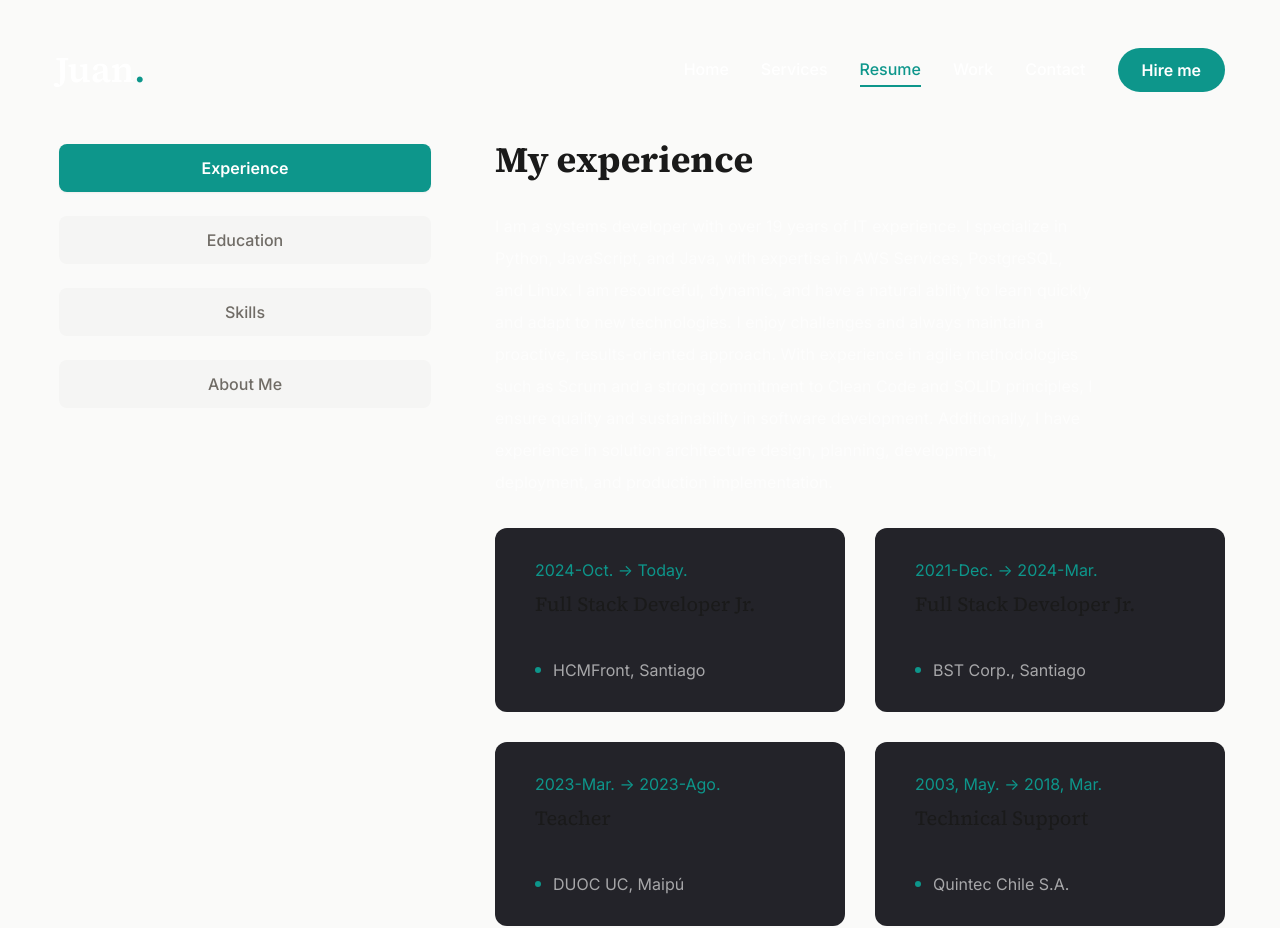
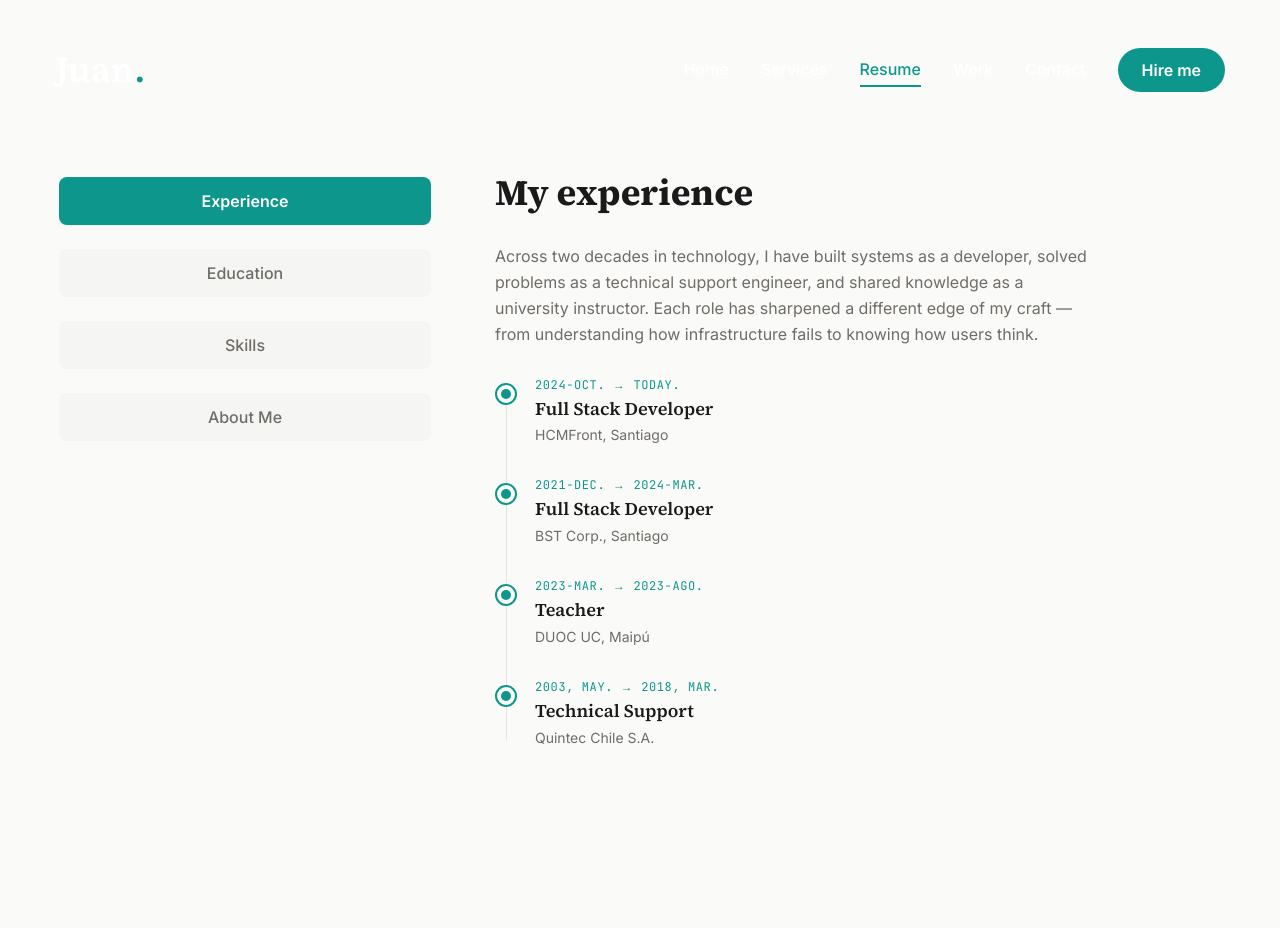
Before and after one commit to juancodedev/porfolio_nextjs, a Next.js app: page /resume in a window 1280 px wide. After the commit the page ends 800 px from the top, so only its background shows below. Built offline with nearby package versions, Linux system fonts and the light colour scheme.

Commit message:
feat: redesign resume page — narrative About, Timeline, SkillGroup, unified 19yr story

```diff
--- a/src/app/resume/ResumeClient.tsx
+++ b/src/app/resume/ResumeClient.tsx
@@ -1,15 +1,48 @@
 "use client";
 
-import {
-  Tooltip,
-  TooltipContent,
-  TooltipProvider,
-  TooltipTrigger,
-} from "@/components/ui/tooltip"
-import { ScrollArea } from "@/components/ui/scroll-area";
-import { motion } from 'framer-motion';
+import { motion } from "framer-motion";
 import { Tabs, TabsContent, TabsList, TabsTrigger } from "@/components/ui/tabs";
+import Timeline from "@/components/Timeline";
+import SkillGroup from "@/components/SkillGroup";
 import { about, experience, education, skills } from "@/data/resume";
+
+const frontendNames = new Set([
+  "HTML 5", "CSS 3", "Javascript", "Typescript",
+  "React", "Next.js", "Tailwind CSS", "Bootstrap",
+]);
+const backendNames = new Set(["Python", "Postgresql", "Mysql"]);
+const devopsNames = new Set([
+  "AWS", "EC2", "Vercel", "Heroku",
+  "GitHub Actions", "Jenkins", "Linux",
+]);
+const toolsNames = new Set([
+  "Git", "GitHub", "Figma", "Jira", "Sonarqube", "Scrum",
+]);
+
+function toSkillGroupItems(names: Set<string>) {
+  return skills.skillList
+    .filter((s) => names.has(s.skillName))
+    .map((s) => ({ icon: s.icon, name: s.skillName }));
+}
+
+const skillGroups = [
+  { groupName: "Frontend", skills: toSkillGroupItems(frontendNames) },
+  { groupName: "Backend", skills: toSkillGroupItems(backendNames) },
+  { groupName: "DevOps / Cloud", skills: toSkillGroupItems(devopsNames) },
+  { groupName: "Tools", skills: toSkillGroupItems(toolsNames) },
+];
+
+const experienceTimeline = experience.items.map((item) => ({
+  period: item.duration,
+  title: item.position,
+  organization: item.company,
+}));
+
+const educationTimeline = education.items.map((item) => ({
+  period: item.duration,
+  title: item.degree,
+  organization: item.institution,
+}));
 
 const ResumeClient = () => {
   return (
@@ -17,110 +50,109 @@ const ResumeClient = () => {
       initial={{ opacity: 0 }}
       animate={{
         opacity: 1,
-                transition: {
-                    delay: 0.5,
-                    duration: 0.4,
-                    ease: "easeIn"
-                },
+        transition: { delay: 0.5, duration: 0.4, ease: "easeIn" },
       }}
       className="min-h-[80vh] flex items-center justify-center py-12 xl:py-0"
     >
       <div className="container mx-auto">
-                <Tabs defaultValue="experience" className="flex flex-col xl:flex-row gap-[60px]">
+        <Tabs
+          defaultValue="experience"
+          className="flex flex-col xl:flex-row gap-[60px]"
+        >
           <TabsList className="flex flex-col w-full max-w-[380px] mx-auto xl:mx-0 gap-6">
             <TabsTrigger value="experience">Experience</TabsTrigger>
             <TabsTrigger value="education">Education</TabsTrigger>
             <TabsTrigger value="skills">Skills</TabsTrigger>
             <TabsTrigger value="about">About Me</TabsTrigger>
           </TabsList>
+
           <div className="min-h-[70vh] w-full">
+            {/* ---- Experience Tab ---- */}
             <TabsContent value="experience" className="w-full">
               <div className="flex flex-col gap-[30px] text-center xl:text-left">
-                                <h3 className="text-4xl font-bold">{experience.title} </h3>
-                                <p className="max-w-[600px] text-white/60 mx-auto xl:mx-0">{experience.description} </p>
-                                <ScrollArea className="h-[400px]">
-                                    <ul className="grid grid-cols-1 lg:grid-cols-2 gap-[30px]">
-                                        {experience.items.map((item, index) => (
-                                            <li key={index}
-                                                className="bg-[#232329] h-[184px] py-6 px-10 rounded-xl flex flex-col justify-center items-center lg:items-start gap-1"
-                                            >
-                                                <span className="text-accent">{item.duration}</span>
-                                                <h3 className="text-xl max-w-[260px] min-h-[60px] text-center lg:text-left">{item.position}</h3>
-                                                <div className="flex items-center gap-3">
-                                                    <span className="w-[6px] h-[6px] rounded-full bg-accent"></span>
-                                                    <p className="text-white/60">{item.company}</p>
-                                                </div>
-                                            </li>
-                                        ))}
-                                    </ul>
-                                </ScrollArea>
+                <h3 className="text-4xl font-serif font-bold text-foreground">
+                  {experience.title}
+                </h3>
+                <p className="max-w-[600px] text-muted-foreground mx-auto xl:mx-0 leading-relaxed">
+                  {experience.description}
+                </p>
+                <Timeline items={experienceTimeline} />
               </div>
             </TabsContent>
+
+            {/* ---- Education Tab ---- */}
             <TabsContent value="education" className="w-full">
               <div className="flex flex-col gap-[30px] text-center xl:text-left">
-                                <h3 className="text-4xl font-bold">{education.title} </h3>
-                                <p className="max-w-[600px] text-white/60 mx-auto xl:mx-0">{education.description} </p>
-                                <ScrollArea className="h-[400px]">
-                                    <ul className="grid grid-cols-1 lg:grid-cols-2 gap-[30px]">
-                                        {education.items.map((item, index) => (
-                                            <li key={index}
-                                                className="bg-[#232329] h-[200px] py-5 px-8 rounded-xl flex flex-col justify-center items-center lg:items-start gap-1"
-                                            >
-                                                <span className="text-accent">{item.duration}</span>
-                                                <h3 className="text-xl max-w-[260px] min-h-[60px] text-center lg:text-left pb-2">{item.degree}</h3>
-                                                <div className="flex items-center gap-3 pt-5">
-                                                    <span className="w-[6px] h-[6px] rounded-full bg-accent"></span>
-                                                    <p className="text-white/60">{item.institution}</p>
-                                                </div>
-                                            </li>
-                                        ))}
-                                    </ul>
-                                </ScrollArea>
+                <h3 className="text-4xl font-serif font-bold text-foreground">
+                  {education.title}
+                </h3>
+                <p className="max-w-[600px] text-muted-foreground mx-auto xl:mx-0 leading-relaxed">
+                  {education.description}
+                </p>
+                <Timeline items={educationTimeline} />
               </div>
             </TabsContent>
-                        <TabsContent value="skills" className="w-full h-full">
+
+            {/* ---- Skills Tab ---- */}
+            <TabsContent value="skills" className="w-full">
               <div className="flex flex-col gap-[30px]">
                 <div className="flex flex-col gap-[30px] text-center xl:text-left">
-                                    <h3 className="text-4xl font-bold">{skills.title} </h3>
-                                    <p className="max-w-[600px] text-white/60 mx-auto xl:mx-0">{skills.description} </p>
+                  <h3 className="text-4xl font-serif font-bold text-foreground">
+                    {skills.title}
+                  </h3>
+                  <p className="max-w-[600px] text-muted-foreground mx-auto xl:mx-0 leading-relaxed">
+                    {skills.description}
+                  </p>
                 </div>
-                                <ul className="grid grid-cols-2 sm:grid-cols-3 md:grid-cols-4 gap-4 xl:gap-[30px]">
-                                    {skills.skillList.map((skill, index) => (
-                                        <li key={index} className="flex items-center gap-2">
-                                            <TooltipProvider delayDuration={100}>
-                                                <Tooltip>
-                                                    <TooltipTrigger className="w-full h-[150px] bg-[#232329] rounded-xl flex justify-center items-center group" aria-label={skill.skillName}>
-                                                        <div className="text-6xl group-hover:text-accent transition-all duration-300"> {skill.icon}</div>
-                                                    </TooltipTrigger>
-                                                    <TooltipContent>
-                                                        <p className="capitalize">{skill.skillName}</p>
-                                                    </TooltipContent>
-                                                </Tooltip>
-                                            </TooltipProvider>
-                                        </li>
+                <div className="flex flex-col gap-6">
+                  {skillGroups.map((group) => (
+                    <SkillGroup
+                      key={group.groupName}
+                      groupName={group.groupName}
+                      skills={group.skills}
+                    />
                   ))}
-                                </ul>
+                </div>
               </div>
             </TabsContent>
-                        <TabsContent value="about" className="w-full text-center xl:text-left">
-                            <div className="flex flex-col gap-[30px]">
-                                <h3 className="text-4xl font-bold">{about.title}</h3>
-                                <p className="max-w-[600px] text-white/60 mx-auto xl:mx-0">{about.description}</p>
-                                <ul className="grid grid-cols-1 xl:grid-cols-2 gap-y-6 max-w-[620px] mx-auto xl:mx-0">
-                                    {about.info.map((item, index) => (
-                                        <li key={index} className="flex items-center justify-center xl:justify-start gap-4">
-                                            <span className="text-white/60">{item.fieldName}</span>
-                                            <span className="text-xl">{item.fieldValue}</span>
-                                        </li>
-                                    ))}
-                                </ul>
+
+            {/* ---- About Me Tab ---- */}
+            <TabsContent value="about" className="w-full">
+              <div className="flex flex-col gap-[30px] text-center xl:text-left">
+                <h3 className="text-4xl font-serif font-bold text-foreground">
+                  {about.title}
+                </h3>
+                <div className="max-w-[640px] text-muted-foreground mx-auto xl:mx-0 leading-relaxed text-base space-y-5">
+                  <p>{about.description}</p>
+                  <p>
+                    My career began in technical support at Quintec Chile, where
+                    I spent 15 years diagnosing infrastructure issues and learning
+                    how systems fail — and how to keep them running. That
+                    operational mindset still shapes how I build software today.
+                  </p>
+                  <p>
+                    I later brought that experience into the classroom as a
+                    teacher at DUOC UC, helping the next generation of developers
+                    understand the fundamentals. Teaching sharpened my ability to
+                    communicate complex ideas clearly — a skill that proves
+                    valuable in every code review and architecture discussion.
+                  </p>
+                  <p>
+                    Now I build full-stack applications with modern tools —
+                    React, Next.js, TypeScript on the frontend; Python,
+                    PostgreSQL, and AWS on the backend. I thrive at the
+                    intersection of product thinking and technical execution,
+                    where the question is never just "can we build it?" but
+                    "should we, and will it last?"
+                  </p>
+                </div>
               </div>
             </TabsContent>
           </div>
         </Tabs>
       </div>
     </motion.div>
-    )
-}
+  );
+};
 
-export default ResumeClient
+export default ResumeClient;
--- a/src/app/resume/layout.tsx
+++ b/src/app/resume/layout.tsx
@@ -2,7 +2,7 @@ import type { Metadata } from "next"
 
 export const metadata: Metadata = {
   title: "Resume",
-  description: "Professional resume of Juan Muñoz - Full Stack Developer with 2+ years of experience. Skills in Python, JavaScript, AWS, PostgreSQL, and agile methodologies.",
+  description: "Professional resume of Juan Muñoz - Full Stack Developer with over 19 years in technology. Skills in Python, JavaScript, AWS, PostgreSQL, and agile methodologies.",
 }
 
 export default function ResumeLayout({
--- a/src/data/resume.tsx
+++ b/src/data/resume.tsx
@@ -14,34 +14,25 @@ import type { ReactNode } from "react"
 
 export const about = {
   title: "About Me",
-  description: "Professional with more than 19 years of experience in the IT area, currently working as a systems developer. I am a resolute, dynamic professional with a great interest in developing innovative solutions through the use of technology. I have a strong capacity for diagnosing and resolving complex incidents, and I'm able to assume responsibilities and make assertive decisions. I have a great capacity to learn and apply my knowledge in professional environments.",
-  info: [
-    { fieldName: "Name", fieldValue: "Juan Muñoz." },
-    { fieldName: "Phone", fieldValue: "(+56) 998 307 778" },
-    { fieldName: "Experience", fieldValue: "+3 Years" },
-    { fieldName: "Nationality", fieldValue: "Chilean" },
-    { fieldName: "Email", fieldValue: "cl.jmunoz@gmail.com" },
-    { fieldName: "Freelance", fieldValue: "Available" },
-    { fieldName: "Languages", fieldValue: "Spanish/English" },
-  ],
+  description: "For over 19 years, I have worked across the IT landscape — from technical support and network administration to software engineering and teaching at DUOC UC. The last 3+ years have been dedicated entirely to building software: full-stack applications, cloud architectures, and systems that solve real problems. I combine deep operational knowledge with modern development practices, bringing a unique perspective to every project. Whether diagnosing production incidents or designing greenfield solutions from scratch, I am driven by one question: what actually works?",
 } as const;
 
 export const experience = {
   icon: '/assets/resume/badge.svg',
   title: 'My experience',
-  description: 'I am a systems developer with over 19 years of IT experience. I specialize in Python, JavaScript, and Java, with expertise in AWS Services, PostgreSQL, and Linux. I am resourceful, dynamic, and have a natural ability to learn quickly and adapt to new technologies. I enjoy challenges and always maintain a proactive, results-oriented approach. With experience in agile methodologies such as Scrum and a strong commitment to Clean Code and SOLID principles, I ensure quality and sustainability in software development. Additionally, I have experience in solution architecture design, planning, development, deployment, and production implementation.',
+  description: "Across two decades in technology, I have built systems as a developer, solved problems as a technical support engineer, and shared knowledge as a university instructor. Each role has sharpened a different edge of my craft — from understanding how infrastructure fails to knowing how users think.",
   items: [
-    { company: "HCMFront, Santiago", position: "Full Stack Developer Jr.", duration: "2024-Oct. -> Today." },
-    { company: "BST Corp., Santiago", position: "Full Stack Developer Jr.", duration: "2021-Dec. -> 2024-Mar." },
-    { company: "DUOC UC, Maipú", position: "Teacher", duration: "2023-Mar. -> 2023-Ago." },
-    { company: "Quintec Chile S.A.", position: "Technical Support", duration: "2003, May. -> 2018, Mar." },
+    { company: "HCMFront, Santiago", position: "Full Stack Developer", duration: "2024-Oct. → Today." },
+    { company: "BST Corp., Santiago", position: "Full Stack Developer", duration: "2021-Dec. → 2024-Mar." },
+    { company: "DUOC UC, Maipú", position: "Teacher", duration: "2023-Mar. → 2023-Ago." },
+    { company: "Quintec Chile S.A.", position: "Technical Support", duration: "2003, May. → 2018, Mar." },
   ],
 } as const;
 
 export const education = {
   icon: '/assets/resume/cap.svg',
   title: 'My Education',
-  description: 'My academic background includes a degree as a Network Administration Technician and a recent degree in Computer Engineering at DUOC UC. This institution has provided me with tools and knowledge in agile project management, software architecture, systems development and various programming languages such as Java, C#, Python, I am currently training in React and next.js technologies to update my knowledge.',
+  description: "My academic foundation combines network administration with computer engineering from DUOC UC. Continuous learning is central to my practice — recent specializations in UX/UI design, agile project management, and digital entrepreneurship keep me at the intersection of technology and business value.",
   items: [
     { institution: "DUOC UC, Santiago", degree: "Computer Engineering", duration: "2021" },
     { institution: "DUOC UC, Santiago", degree: "Network Management Technician", duration: "2010" },
```
Lines whose indentation alone changed are shown as unchanged.
